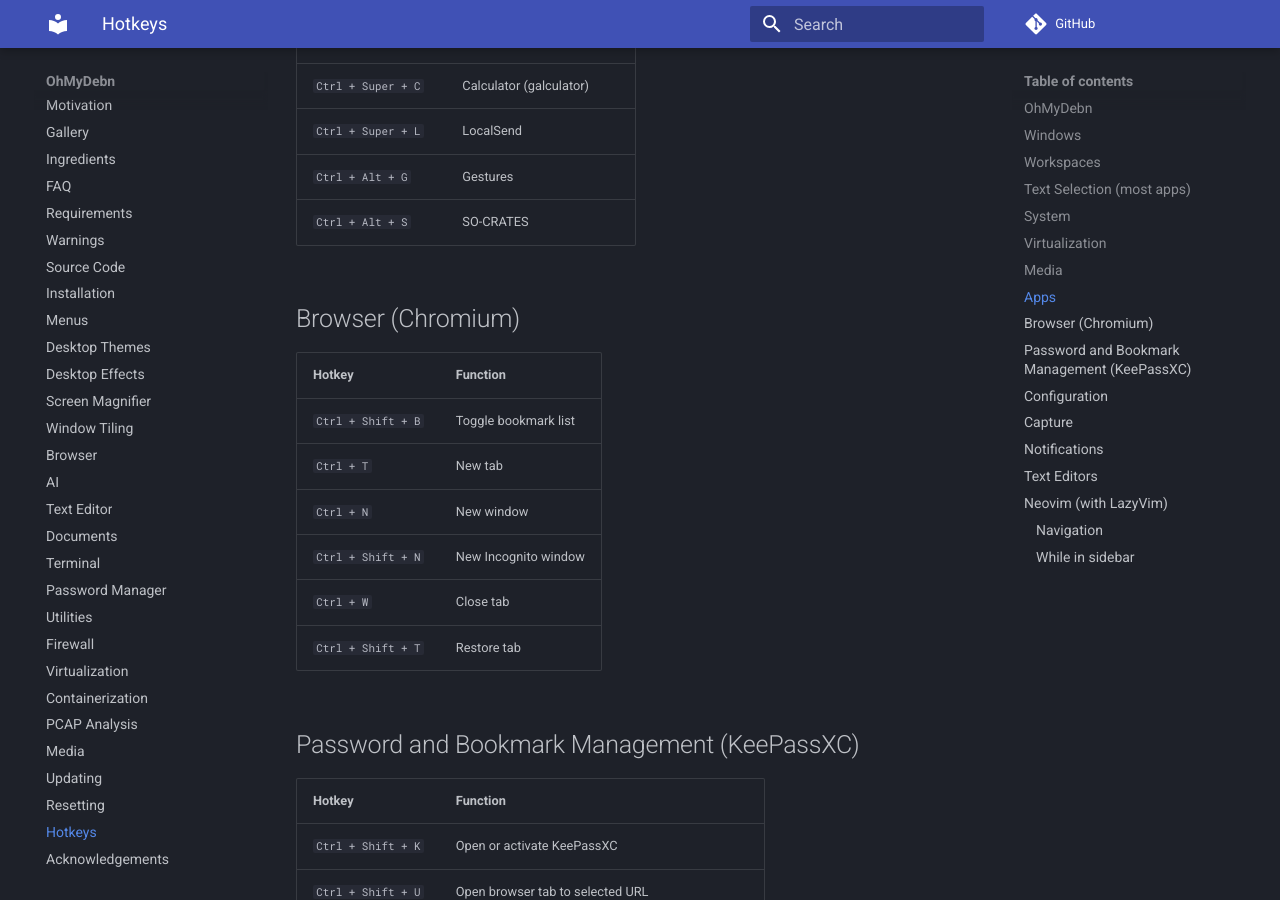
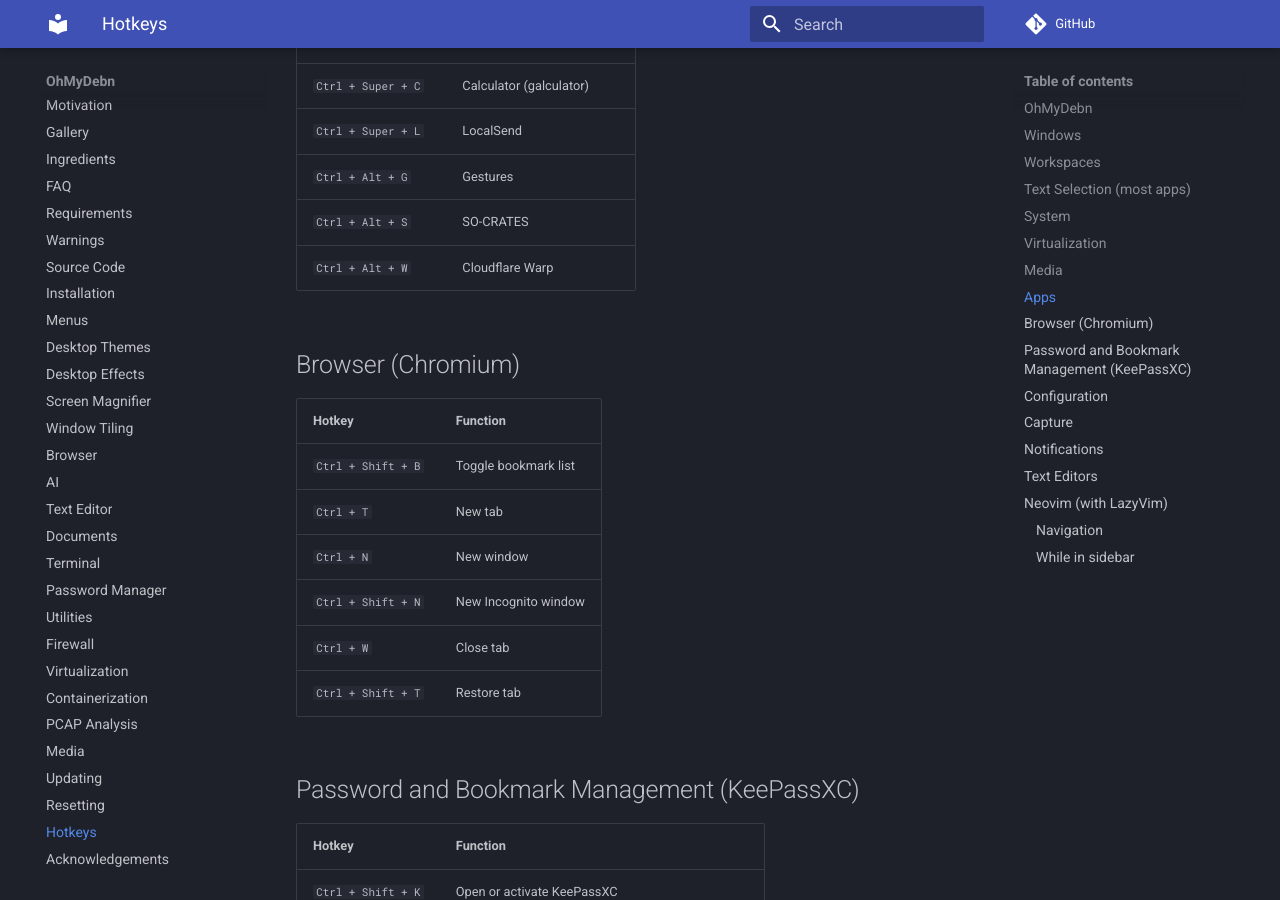
Before and after one commit to dougburks/ohmydebn-docs, an MkDocs documentation site: the page built from docs/hotkeys.md, in a window 1280 px wide and 900 px high, scrolled down 4897 px. Built offline with MkDocs 1.6.1 and Material for MkDocs 9.7.7, drawn with Linux system fonts in a browser that asks for light colours; comment, search, counter and statistics services are not loaded.

Commit message:
add hotkey for cloudflare warp

```diff
--- a/docs/hotkeys.md
+++ b/docs/hotkeys.md
@@ -121,6 +121,7 @@
 | `Ctrl + Super + L` | LocalSend
 | `Ctrl + Alt + G` | Gestures
 | `Ctrl + Alt + S` | SO-CRATES
+| `Ctrl + Alt + W` | Cloudflare Warp
 
 ## Browser (Chromium)
 
```
